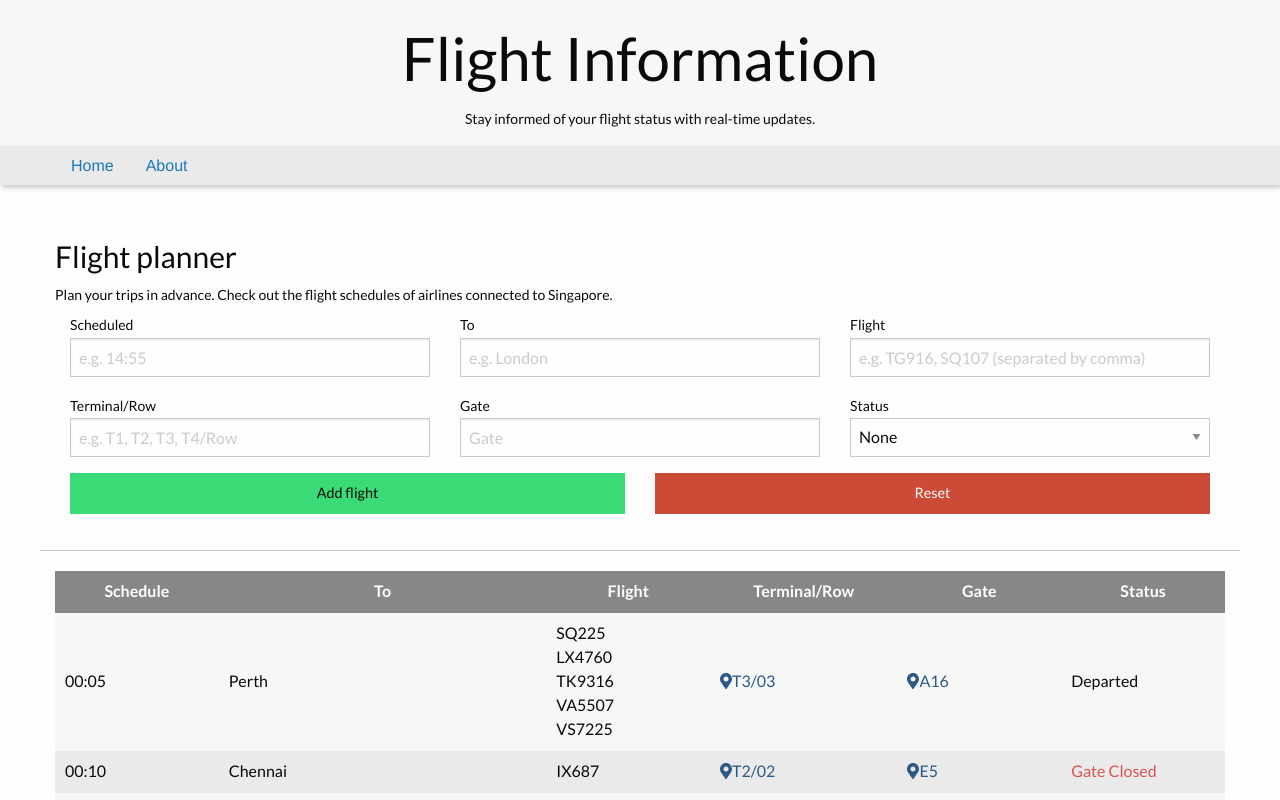
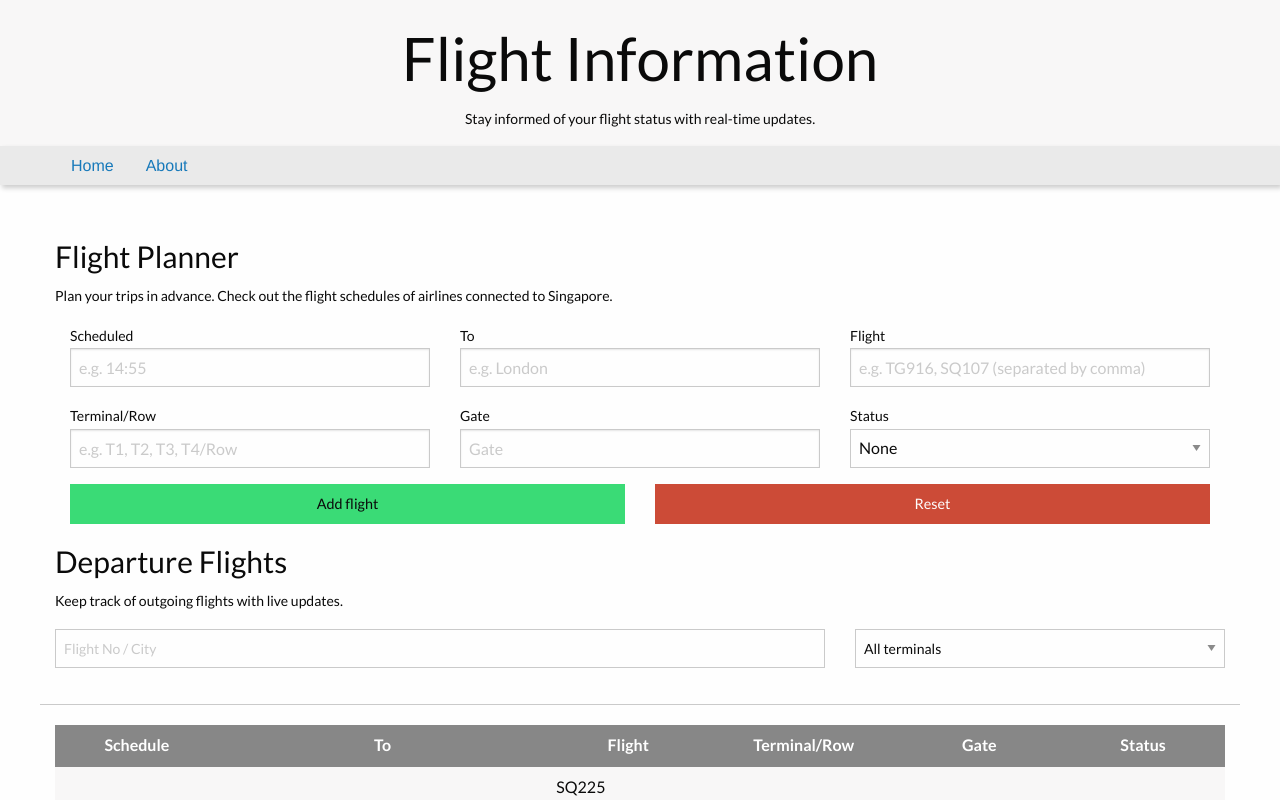
Before and after one commit to marutpun/flight-planner, a React (Vite) app: page / in a window 1280 px wide. Shown: the top 800 px of the page. Built offline with nearby package versions, Linux system fonts and the light colour scheme.

Commit message:
search component

```diff
--- a/src/App.js
+++ b/src/App.js
@@ -7,6 +7,7 @@ import { HeaderContainer } from './containers/header';
 import { PlannerContainer } from './containers/planner';
 import { NavContainer } from './containers/nav';
 import { StatusContainer } from './containers/status';
+import { SearchContainer } from './containers/search';
 
 export default function App() {
   return (
@@ -14,6 +15,7 @@ export default function App() {
       <HeaderContainer />
       <NavContainer />
       <PlannerContainer />
+      <SearchContainer />
       <hr />
       <StatusContainer />
     </Provider>
--- a/src/components/index.js
+++ b/src/components/index.js
@@ -2,3 +2,4 @@ export { default as Header } from './header';
 export { default as Planner } from './planner';
 export { default as Nav } from './nav';
 export { default as Status } from './status';
+export { default as Search } from './search';
--- a/src/components/planner/styles/planner.js
+++ b/src/components/planner/styles/planner.js
@@ -5,7 +5,7 @@ export const Heading = styled.h2`
   font-family: 'Lato', sans-serif;
 `;
 
-export const HeadingSub = styled.h2`
+export const HeadingSub = styled.p`
   font-size: 0.875rem;
   font-family: 'Lato', sans-serif;
 `;
--- /dev/null
+++ b/src/components/search/index.js
@@ -0,0 +1,35 @@
+import React from 'react';
+
+import {
+  Heading,
+  HeadingSub,
+  SearchInput,
+  SearchTerminal,
+} from './styles/search';
+
+export default function Search({ children }, ...restProps) {
+  return (
+    <section className="grid-container" {...restProps}>
+      {children}
+    </section>
+  );
+}
+
+Search.Heading = function SearchHeading({ children, ...restProps }) {
+  return <Heading {...restProps}>{children}</Heading>;
+};
+
+Search.HeadingSub = function SearchHeadingSub({ children, ...restProps }) {
+  return <HeadingSub {...restProps}>{children}</HeadingSub>;
+};
+
+Search.SearchInput = function SearchSearchInput({ ...restProps }) {
+  return <SearchInput {...restProps} />;
+};
+
+Search.SearchTerminal = function SearchSearchTerminal({
+  children,
+  ...restProps
+}) {
+  return <SearchTerminal {...restProps}>{children}</SearchTerminal>;
+};
--- /dev/null
+++ b/src/components/search/styles/search.js
@@ -0,0 +1,33 @@
+import styled from 'styled-components';
+
+export const Heading = styled.h2`
+  font-size: 1.875rem;
+  font-family: 'Lato', sans-serif;
+`;
+
+export const HeadingSub = styled.p`
+  font-size: 0.875rem;
+  font-family: 'Lato', sans-serif;
+`;
+
+export const SearchInput = styled.input`
+  font-size: 0.875rem;
+  font-family: 'Lato', sans-serif;
+  box-shadow: none;
+
+  &:focus {
+    box-shadow: none;
+    border: 1px solid hsla(0, 0%, 0%, 0.6);
+  }
+`;
+
+export const SearchTerminal = styled.select`
+  font-size: 0.875rem;
+  font-family: 'Lato', sans-serif;
+  box-shadow: none;
+
+  &:focus {
+    box-shadow: none;
+    border: 1px solid hsla(0, 0%, 0%, 0.6);
+  }
+`;
--- a/src/containers/planner.js
+++ b/src/containers/planner.js
@@ -35,7 +35,7 @@ export function PlannerContainer() {
 
   return (
     <Planner>
-      <Planner.Heading>Flight planner</Planner.Heading>
+      <Planner.Heading>Flight Planner</Planner.Heading>
       <Planner.HeadingSub>
         Plan your trips in advance. Check out the flight schedules of airlines
         connected to Singapore.
--- /dev/null
+++ b/src/containers/search.js
@@ -0,0 +1,32 @@
+import React from 'react';
+import { Search } from '../components';
+
+export function SearchContainer() {
+  return (
+    <Search>
+      <Search.Heading>Departure Flights</Search.Heading>
+      <Search.HeadingSub>
+        Keep track of outgoing flights with live updates.
+      </Search.HeadingSub>
+      <form className="grid-x grid-padding-x">
+        <div className="small-12 medium-8 cell">
+          <label className="show-for-sr" htmlFor="search">
+            Flight No / City
+          </label>
+          <Search.SearchInput type="text" placeholder="Flight No / City" />
+        </div>
+        <div className="small-12 medium-4 cell">
+          <label className="show-for-sr" htmlFor="terminal">
+            Terminal
+          </label>
+          <Search.SearchTerminal id="terminal">
+            <option value="all">All terminals</option>
+            <option value="t1">Terminal 1</option>
+            <option value="t2">Terminal 2</option>
+            <option value="t3">Terminal 3</option>
+          </Search.SearchTerminal>
+        </div>
+      </form>
+    </Search>
+  );
+}
```
